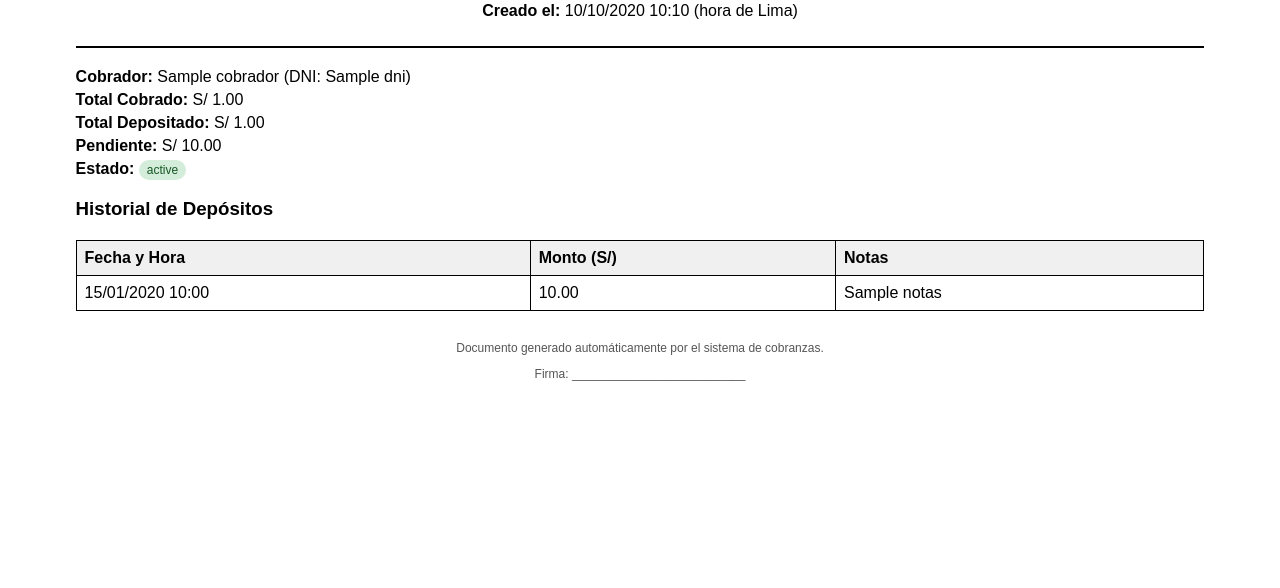
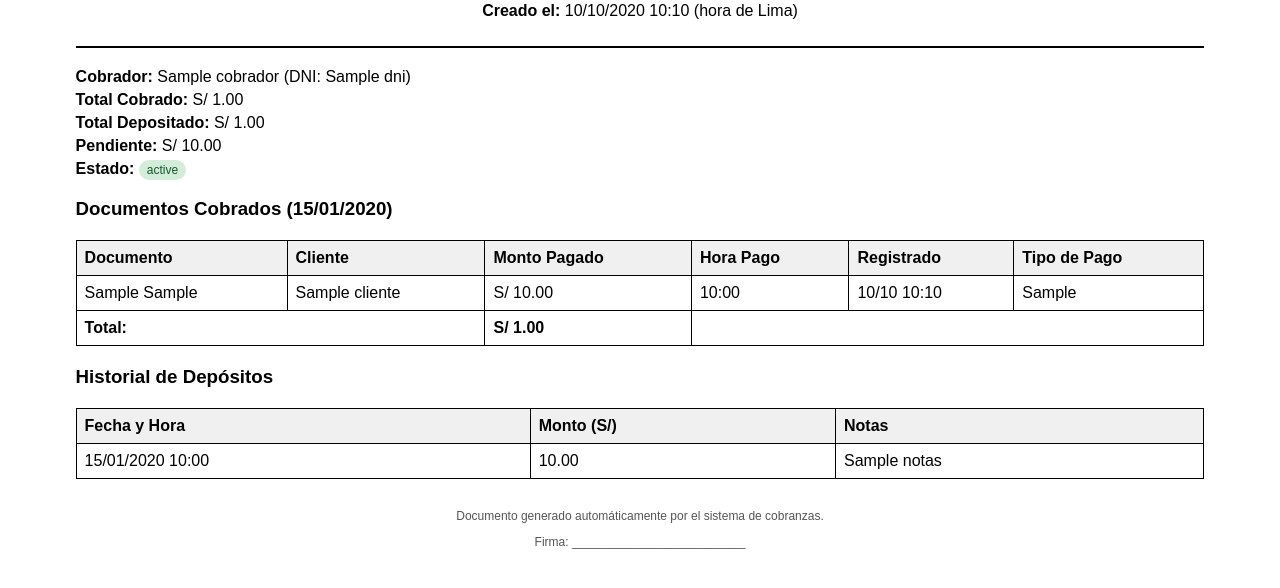
Before and after one commit to pantera3000/cobranzaV22, a Django app: template cobros/templates/cobros/planilla_detalle_pdf.html in a window 1280 px wide. Shown: the part 145-733 px from the top of the page. Run offline with Django 5.2, Linux system fonts and the light colour scheme; the template is opened without the code that fills it: most values are stand-ins (such as "Sample title", 1, 10 or a date in 2020).

Commit message:
feat: Agregar tabla de Documentos Cobrados al PDF de planilla

```diff
--- a/cobros/templates/cobros/planilla_detalle_pdf.html
+++ b/cobros/templates/cobros/planilla_detalle_pdf.html
@@ -37,6 +37,43 @@
         </div>
     </div>
 
+    <h3>Documentos Cobrados ({{ planilla.fecha|date:"d/m/Y" }})</h3>
+    {% if cobros_del_dia %}
+    <table>
+        <thead>
+            <tr>
+                <th>Documento</th>
+                <th>Cliente</th>
+                <th>Monto Pagado</th>
+                <th>Hora Pago</th>
+                <th>Registrado</th>
+                <th>Tipo de Pago</th>
+            </tr>
+        </thead>
+        <tbody>
+            {% for cobro in cobros_del_dia %}
+            <tr>
+                <td>{{ cobro.documento.get_tipo_display }} {{ cobro.documento.get_numero_completo }}</td>
+                <td>{{ cobro.documento.cliente.nombre }}</td>
+                <td>S/ {{ cobro.monto|floatformat:2 }}</td>
+                <td>{{ cobro.fecha|time:"H:i" }}</td>
+                <td>{{ cobro.creado_en|date:"d/m H:i" }}</td>
+                <td>{{ cobro.get_tipo_pago_display|default:"—" }}</td>
+            </tr>
+            {% endfor %}
+        </tbody>
+        <tfoot>
+            <tr style="font-weight: bold;">
+                <td colspan="2">Total:</td>
+                <td>S/ {{ total_cobros|floatformat:2 }}</td>
+                <td colspan="3"></td>
+            </tr>
+        </tfoot>
+    </table>
+    {% else %}
+    <p>No se registraron pagos este día.</p>
+    {% endif %}
+
     <h3>Historial de Depósitos</h3>
     <table>
         <thead>
```
